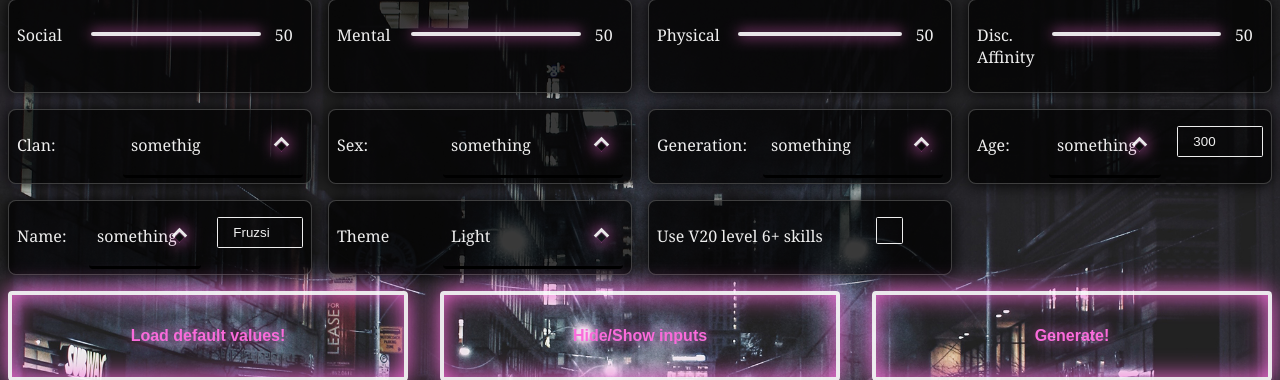
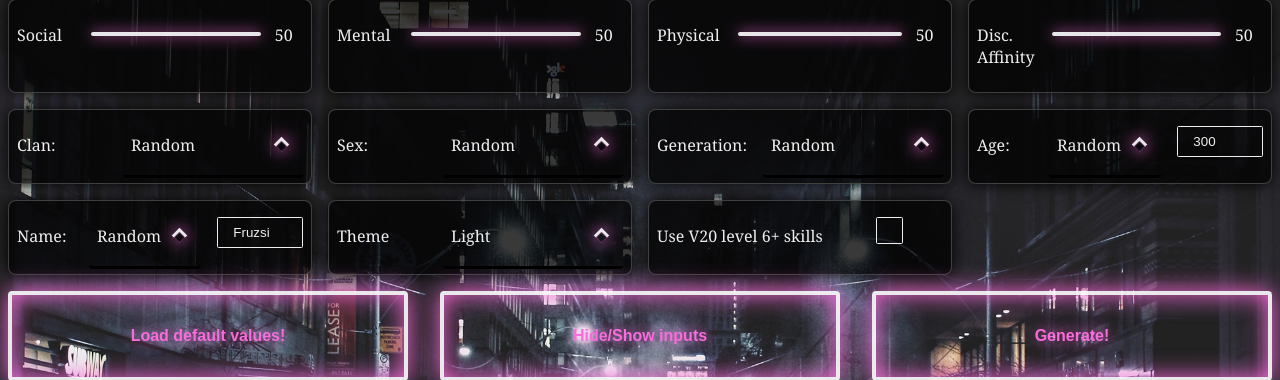
Before and after one commit to BodoBence/RandomVampireGenerator, a Flask app: page / in a window 1280 px wide. Shown: the part 177-557 px from the top of the page. Run offline with Flask 2, Linux system fonts and the light colour scheme.

Commit message:
start option text bugfix

```diff
--- a/flaskr/templates/generator_inputs.html
+++ b/flaskr/templates/generator_inputs.html
@@ -113,10 +113,11 @@
                     </select>
                     <div class="dropdown_button " data-reference-id="clan_container" data-reference-id-arrow="custom_arrow_id_clan" id="button_clan_list">
                         <p>
-                            somethig
+                            Random
                         </p>
                     </div>
                     <ul class="dropdown_content" data-reference-id-button="button_clan_list" id="clan_container">
+                        <li class="fake_option" data-reference-option="Random" data-reference-id="selection_clan" data-reference-id-button="button_clan_list" name="clan_option"> Random </li>
                         {% for clan in clans %}
                             <li class="fake_option" data-reference-option="{{ clan }}" data-reference-id="selection_clan" data-reference-id-button="button_clan_list" name="clan_option"> {{ clan }}</li>
                         {% endfor %}
@@ -142,7 +143,7 @@
                     </select>
                     <div class="dropdown_button" data-reference-id="sex_container" data-reference-id-arrow="custom_arrow_id_sex" id="button_sex_list">
                         <p>
-                            something
+                            Random
                         </p>
                     </div>
                     <ul class="dropdown_content" data-reference-id-button="button_sex_list" id="sex_container">
@@ -173,7 +174,7 @@
 
                     <div class="dropdown_button " data-reference-id="generation_container"  data-reference-id-arrow="custom_arrow_id_generation"  id="button_generation_list">
                         <p>
-                            something
+                            Random
                         </p>
                     </div>
                     <ul class="dropdown_content" data-reference-id-button="button_generation_list" id="generation_container">
@@ -206,7 +207,7 @@
 
                     <div class="dropdown_button " data-reference-id="age_container"  data-reference-id-arrow="custom_arrow_id_age" id="button_age_list">
                         <p>
-                            something
+                            Random
                         </p>
                     </div>
                     <ul class="dropdown_content" data-reference-id-button="button_age_list" id="age_container">
@@ -247,7 +248,7 @@
                     </select>
                     <div class="dropdown_button " data-reference-id="name_container" data-reference-id-arrow="custom_arrow_id_name" id="button_name_list">
                        <p>
-                           something
+                           Random
                        </p>
                     </div>
                     <ul class="dropdown_content" data-reference-id-button="button_name_list" id="name_container">
```
